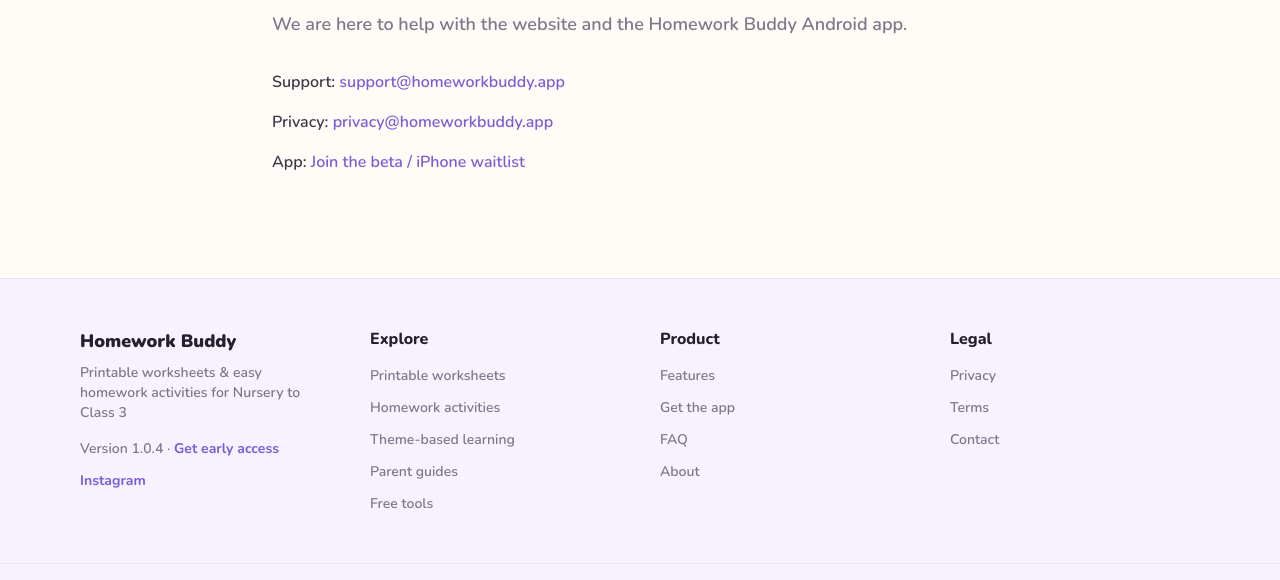
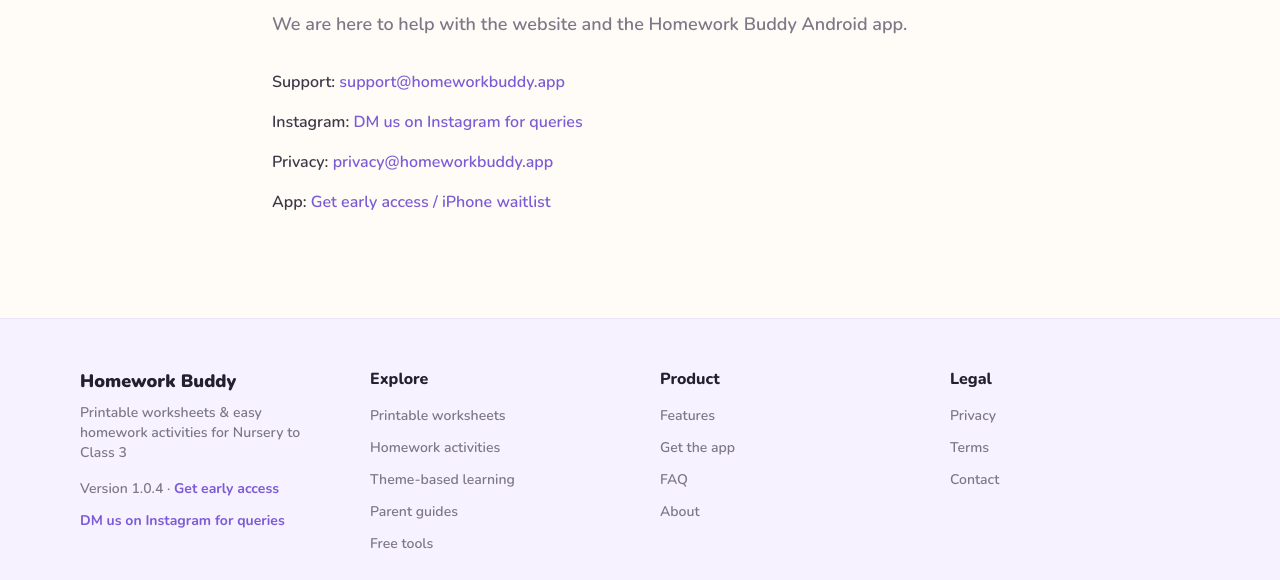
Before and after one commit to asksharmadeepak/homework-buddy-static, a Next.js app: page /contact in a window 1280 px wide. Shown: the part 195-775 px from the top of the page. Built offline with nearby package versions, Linux system fonts and the light colour scheme; no server answers.

Commit message:
Added insta handle

```diff
--- a/src/app/contact/page.tsx
+++ b/src/app/contact/page.tsx
@@ -24,6 +24,19 @@
             {site.supportEmail}
           </a>
         </li>
+        {site.instagramUrl ? (
+          <li>
+            Instagram:{" "}
+            <a
+              className="text-[#7B5CD6]"
+              href={site.instagramUrl}
+              target="_blank"
+              rel="noopener noreferrer"
+            >
+              DM us on Instagram for queries
+            </a>
+          </li>
+        ) : null}
         <li>
           Privacy:{" "}
           <a className="text-[#7B5CD6]" href={`mailto:${site.privacyEmail}`}>
@@ -33,7 +46,7 @@
         <li>
           App:{" "}
           <Link className="text-[#7B5CD6]" href={site.appCtaPath}>
-            Join the beta / iPhone waitlist
+            Get early access / iPhone waitlist
           </Link>
         </li>
       </ul>
--- a/src/components/SiteFooter.tsx
+++ b/src/components/SiteFooter.tsx
@@ -23,7 +23,7 @@
                 rel="noopener noreferrer"
                 className="font-bold text-[#7B5CD6]"
               >
-                Instagram
+                DM us on Instagram for queries
               </a>
             </p>
           ) : null}
```
